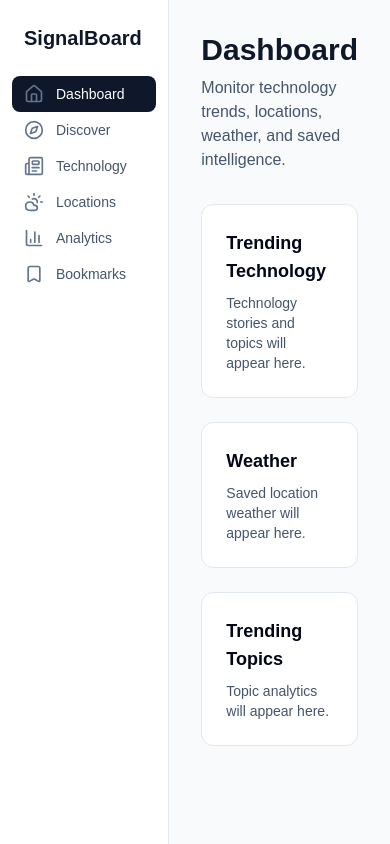
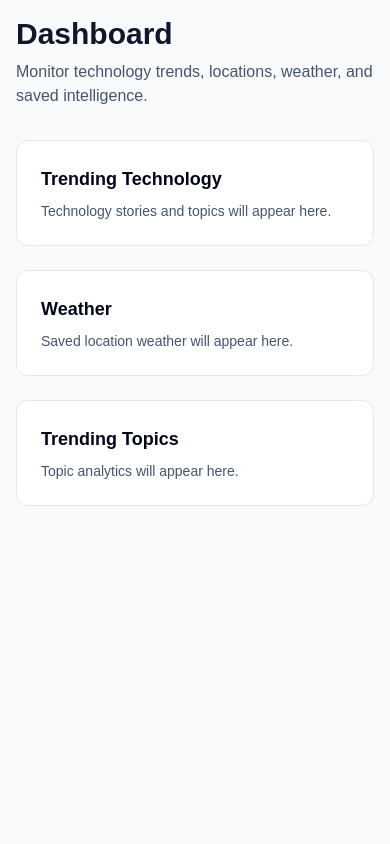
Before and after one commit to aooyebanjo/signalboard, a Next.js app: page / in a window 390 px wide. Built offline with nearby package versions, Linux system fonts and the light colour scheme.

Commit message:
Added tailwind css classes for responsiveness

```diff
--- a/app/analytics/page.tsx
+++ b/app/analytics/page.tsx
@@ -1,6 +1,6 @@
 export default function AnalyticsPage() {
   return (
-    <section className="p-8">
+    <section className="p-4 sm:p-6 md:p-8">
       <h1 className="text-3xl font-bold text-slate-950">
         Analytics
       </h1>
--- a/app/bookmarks/page.tsx
+++ b/app/bookmarks/page.tsx
@@ -1,6 +1,6 @@
 export default function BookmarksPage() {
   return (
-    <section className="p-8">
+    <section className="p-4 sm:p-6 md:p-8">
       <h1 className="text-3xl font-bold text-slate-950">
         Bookmarks
       </h1>
--- a/app/discover/page.tsx
+++ b/app/discover/page.tsx
@@ -1,6 +1,6 @@
 export default function DiscoverPage() {
   return (
-    <section className="p-8">
+    <section className="p-4 sm:p-6 md:p-8">
       <h1 className="text-3xl font-bold text-slate-950">
         Discover
       </h1>
--- a/app/locations/page.tsx
+++ b/app/locations/page.tsx
@@ -1,6 +1,6 @@
 export default function LocationsPage() {
   return (
-    <section className="p-8">
+    <section className="p-4 sm:p-6 md:p-8">
       <h1 className="text-3xl font-bold text-slate-950">
         Locations
       </h1>
--- a/app/page.tsx
+++ b/app/page.tsx
@@ -2,7 +2,7 @@ import Image from "next/image";
 
 export default function DashboardPage() {
   return (
-    <div className="p-8">
+    <div className="p-4 sm:p-6 md:p-8">
       <div>
         <h1 className="text-3xl font-bold text-slate-900">
           Dashboard
--- a/app/technology/page.tsx
+++ b/app/technology/page.tsx
@@ -1,6 +1,6 @@
 export default function TechnologyPage() {
   return (
-    <section className="p-8">
+    <section className="p-4 sm:p-6 md:p-8">
       <h1 className="text-3xl font-bold text-slate-950">
         Technology
       </h1>
--- a/components/layout/sidebar.tsx
+++ b/components/layout/sidebar.tsx
@@ -50,7 +50,7 @@ export function Sidebar() {
   const pathname = usePathname();
 
   return (
-    <aside className='w-64 border-r border-slate-200 bg-white'>
+    <aside className='hidden w-64 border-r border-slate-200 bg-white md:block'>
       <div className='p-6'>
         <h1 className='text-xl font-bold text-slate-900'>
           SignalBoard
```
